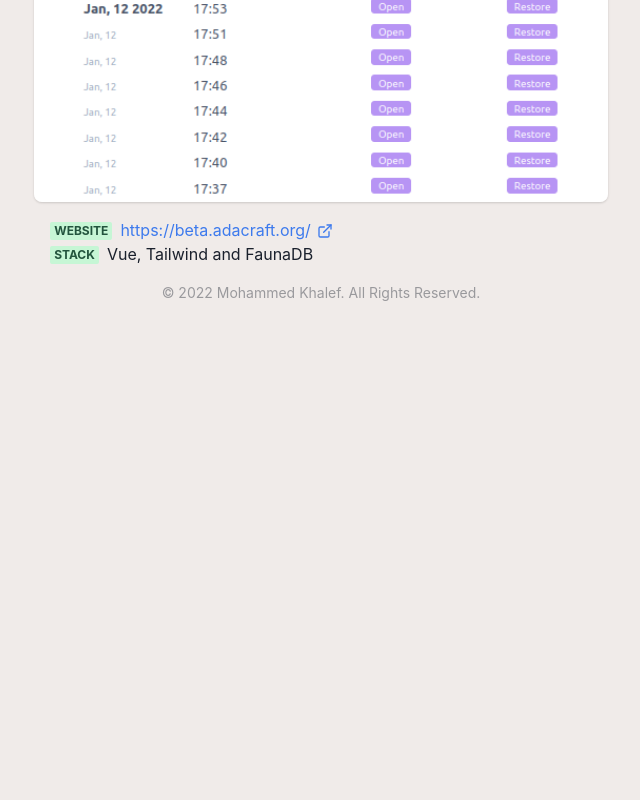
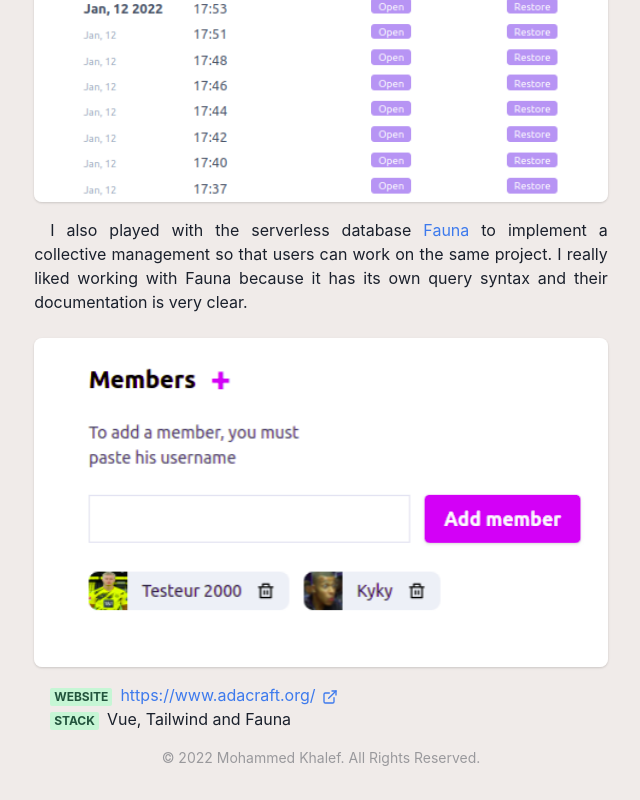
Before and after one commit to eyeschico/portfolio, a Next.js app: page /works/adacraft in a window 1280 px wide. Shown: the part 1327-2127 px from the top of the page, without its empty margins (319-959 px from the left). Before the commit the page ends 1662 px from the top, so only its background shows below. Built offline with nearby package versions, Linux system fonts and the light colour scheme.

Commit message:
adacraft page

```diff
--- a/pages/works.js
+++ b/pages/works.js
@@ -18,7 +18,7 @@ const Works = () => (
         <Section>
           <WorkGridItem
             id="adacraft"
-            title="Contributing for adacraft"
+            title="Contributing to adacraft"
             thumbnail={thumbAdacraft}
           >
 
--- a/pages/works/adacraft.js
+++ b/pages/works/adacraft.js
@@ -31,27 +31,33 @@ const Work = () => {
         <P>
           My most significant experiences are adding links to the social networks of adacraft users and add a backup history for user projects.
         </P>
+
         <P>
           These experiences allowed me to discover the Vue javascript framework and its ecosystem by creating and manipulating reusable components in the application.
         </P>
 
+        <WorkImage src="/images/works/socialmediaslinks-adacraft.png" alt="social medias links screen"/>
+        <WorkImage src="/images/works/history-projects.png" alt="history projects screen"/>
 
-          <WorkImage src="/images/works/socialmediaslinks-adacraft.png" alt="social medias links screen"/>
+        <P>
+          I also played with the serverless database {''}
+          <Link href="https://fauna.com/" target="_blank">
+          Fauna
+          </Link> to implement a collective management so that users can work on the same project. I really liked working with Fauna because it has its own query syntax and their documentation is very clear.
+        </P>
 
-
-
-        <WorkImage src="/images/works/history-projects.png" alt="history projects screen"/>
+        <WorkImage src="/images/works/adacraft-collective.png" alt="adacraft collective screen"/>
 
         <List ml={4} my={4}>
           <ListItem>
             <Meta>Website</Meta>
-            <Link href='https://beta.adacraft.org/'>
-            https://beta.adacraft.org/ <ExternalLinkIcon mx="2px"/>
+            <Link href='https://www.adacraft.org/'>
+            https://www.adacraft.org/ <ExternalLinkIcon mx="2px"/>
             </Link>
           </ListItem>
           <ListItem>
             <Meta>Stack</Meta>
-            <span>Vue, Tailwind and FaunaDB</span>
+            <span>Vue, Tailwind and Fauna</span>
           </ListItem>
         </List>
       </Container>
```
Also changed, not shown: public/images/works/adacraft-collective.png (added).
